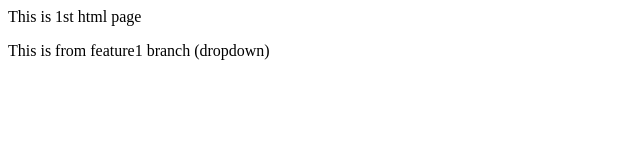
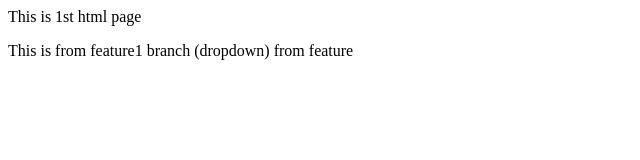
Before and after one commit to PremTiwary/Test, a plain HTML site: page Index.html in a window 1280 px wide. Shown: the full height of the page, 0-640 px from the left. Drawn offline with Linux system fonts and the light colour scheme.

Commit message:
comment added

```diff
--- a/Index.html
+++ b/Index.html
@@ -1,2 +1,2 @@
 <P> This is 1st html page</P>
-<P> This is from feature1 branch (dropdown)</P>
+<P> This is from feature1 branch (dropdown) from feature</P>
```
